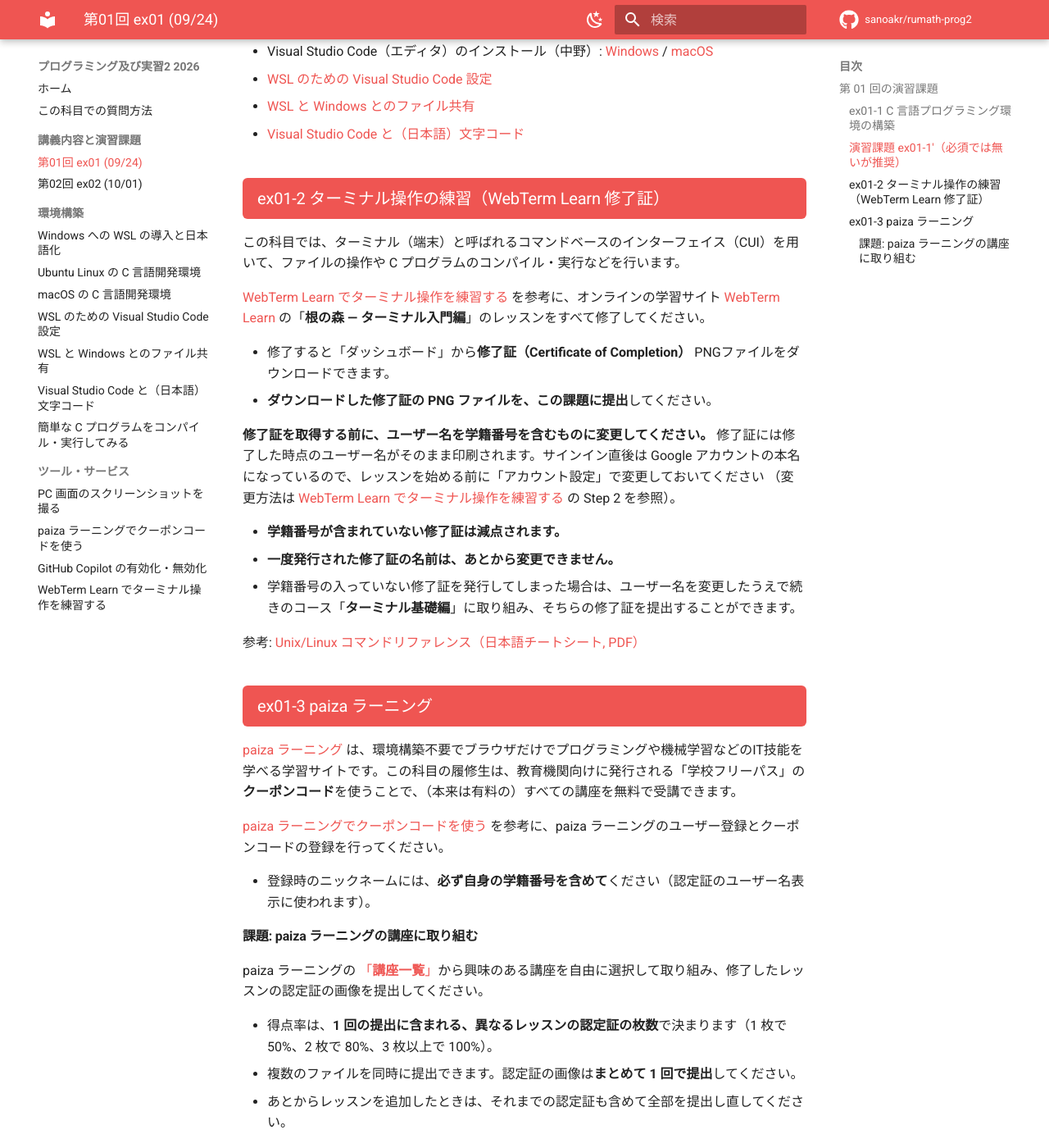
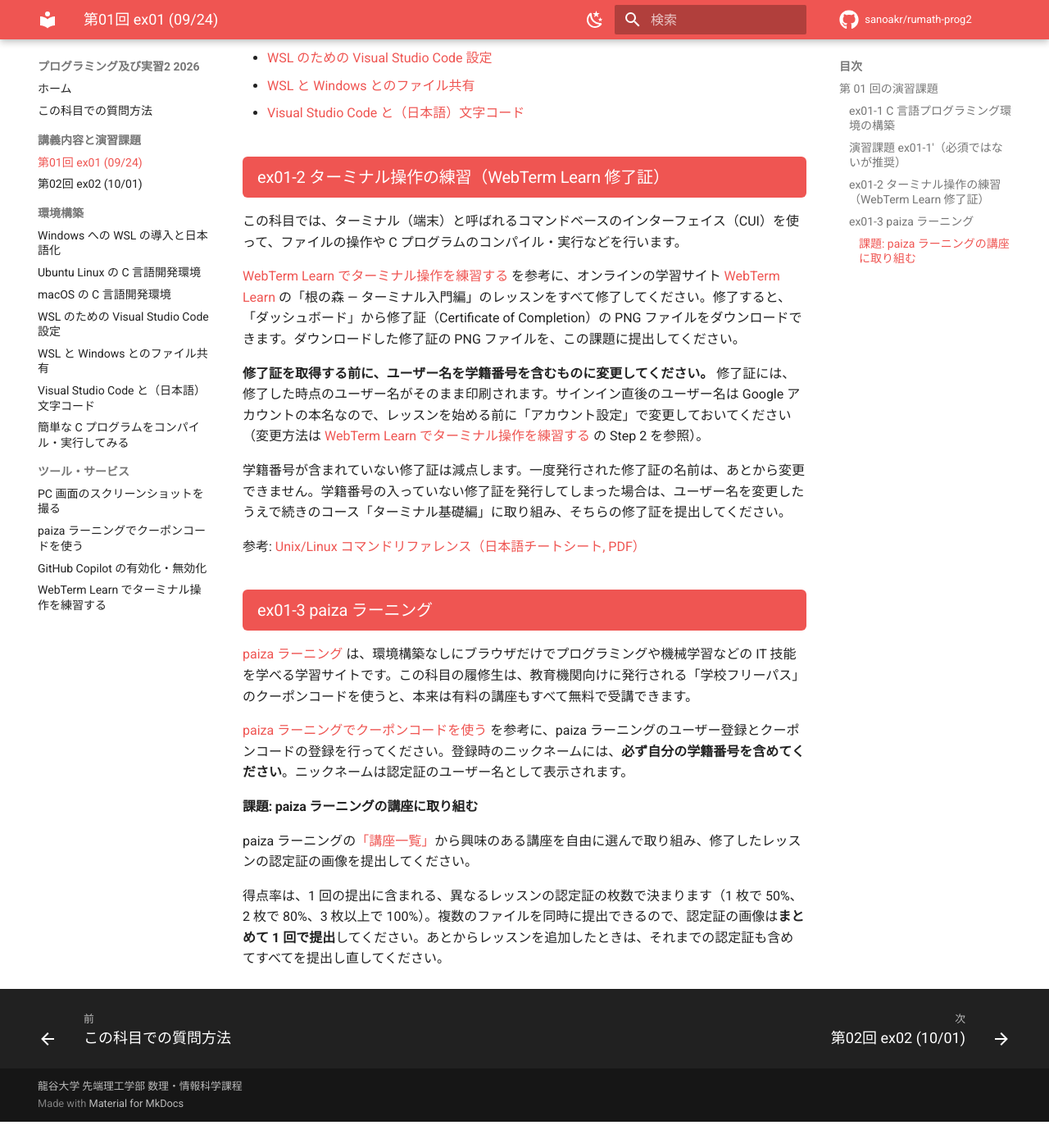
Before and after one commit to sanoakr/rumath-prog2, an MkDocs documentation site: the page built from docs/ex01.md, in a window 1280 px wide and 1400 px high, scrolled down 1229 px. Shown: the whole window at 82% size. Built offline with MkDocs 1.6.1 and Material for MkDocs 9.7.7, drawn with Linux system fonts in a browser that asks for light colours; comment, search, counter and statistics services are not loaded; after the commit the page ends 2597 px from its top, so only the background shows below that; some of the changed text lies outside the part shown.

Commit message:
docs: sync published content

```diff
--- a/docs/ex01.md
+++ b/docs/ex01.md
@@ -1,36 +1,35 @@
 # ex01 — イントロ、C プログラミング環境の構築、シェルコマンドの操作
 
 !!! tip "初回より前に準備できる人へ（事前課題）"
-    **ex01-1 / ex01-1'**（C 言語開発環境とエディタの準備）は、初回（09/24）より前に済ませておいて構いません。実習中にも構築の時間を取りますので、間に合わなくても大丈夫です。
+    ex01-1 と ex01-1'（C 言語開発環境とエディタの準備）は、初回（09/24）より前に済ませても構いません。実習中にも構築の時間を取るので、間に合わなくても大丈夫です。
 
 ## 第 01 回の演習課題 {: .exercise }
 
-講義パートでも説明したように、この科目で利用する OS の標準的な C 言語プログラミング環境を各自で構築します。
+講義パートで説明したとおり、この科目では OS 標準の C 言語プログラミング環境を各自の PC 上に構築します。
 
-前期の「プログラミング及び実習1（中野）」では、初学者の理解を促すため、タートルグラフィックスを利用した数理課程の独自環境で C 言語プログラミングを体験しました。この科目では 2 年次以降の科目でも利用するWindowsやmacOS 標準の環境を利用して、C 言語プログラミング環境を自分の PC 上に構築します。
-以下を参考にしながら、各自で C 言語開発環境を構築してください。
+前期の「プログラミング及び実習1（中野）」では、初学者が理解しやすいように、タートルグラフィックスを使う数理課程の独自環境で C 言語プログラミングを体験しました。この科目では、2 年次以降の科目でも使う Windows や macOS の標準環境を使います。
+以下を参考に、各自で C 言語開発環境を構築してください。
 
-この科目では、課題の提示・提出はすべて **[aiJudge](https://judge.math.ryukoku.ac.jp/)**（オンラインジャッジ、**龍谷大学の全学認証でログイン**）
-で行います。使い方は [aiJudge 学生向けガイド](https://sanoakr.github.io/aijudge/student/) を参照してください。
+この科目では、課題の提示と提出をすべて [aiJudge](https://judge.math.ryukoku.ac.jp/)（オンラインジャッジ）で行います。
+aiJudge には龍谷大学の全学認証でログインします。使い方は [aiJudge 学生向けガイド](https://sanoakr.github.io/aijudge/student/) を参照してください。
 
 <!-- aijudge:begin ex01/p1 -->
 ### ex01-1 C 言語プログラミング環境の構築 {: .exercise }
 
-OS の標準的な C 言語プログラミング環境を、自分の PC 上に構築してください。ターミナル環境で、`cc` コマンドが実行できれば完了です。
+OS の標準的な C 言語プログラミング環境を、自分の PC 上に構築してください。ターミナルで `cc` コマンドを実行できれば完了です。
 
 - Windows: [Windows への WSL の導入と日本語化](https://sanoakr.github.io/rumath-prog2/setup/wsl-install/)
   → [Ubuntu Linux の C 言語開発環境](https://sanoakr.github.io/rumath-prog2/setup/ubuntu-c/)
 - macOS: [macOS の C 言語開発環境](https://sanoakr.github.io/rumath-prog2/setup/macos-c/)
 
-C 言語環境の構築ができたら、**`cc` コマンドを実行したターミナルウィンドウのスクリーンショット画像**を撮影し、[aiJudge](https://judge.math.ryukoku.ac.jp/) 上のこの課題に提出してください。`cc` コマンドの実行結果（エラーメッセージなど）が写っている必要があります。
+環境を構築したら、`cc` コマンドを実行した**ターミナルウィンドウのスクリーンショット画像**を撮影し、[aiJudge](https://judge.math.ryukoku.ac.jp/) のこの課題に提出してください。画像には `cc` コマンドの実行結果（エラーメッセージなど）が写っている必要があります。
 
-各 OS でのスクリーンショット画像の撮影方法は
-[PC 画面のスクリーンショットを撮る](https://sanoakr.github.io/rumath-prog2/setup/screenshot/) にあります。
+各 OS でのスクリーンショットの撮り方は、[PC 画面のスクリーンショットを撮る](https://sanoakr.github.io/rumath-prog2/setup/screenshot/) を参照してください。
 <!-- aijudge:end -->
 
-### 演習課題 ex01-1'（必須では無いが推奨） {: .exercise }
+### 演習課題 ex01-1'（必須ではないが推奨） {: .exercise }
 
-より快適なプログラミング開発環境を構築するために、以下のような設定を行うことをお勧めします。
+より快適にプログラミングできるように、次の設定をお勧めします。
 
 - Visual Studio Code（エディタ）のインストール（中野）: [Windows](http://www602.math.ryukoku.ac.jp/Prog1/vscode-win.html) / [macOS](http://www602.math.ryukoku.ac.jp/Prog1/vscode-mac.html)
 - [WSL のための Visual Studio Code 設定](setup/vscode-wsl.md)
@@ -40,20 +39,14 @@ C 言語環境の構築ができたら、**`cc` コマンドを実行したタ
 <!-- aijudge:begin ex01/p2 -->
 ### ex01-2 ターミナル操作の練習（WebTerm Learn 修了証） {: .exercise }
 
-この科目では、ターミナル（端末）と呼ばれるコマンドベースのインターフェイス（CUI）を用いて、ファイルの操作や C プログラムのコンパイル・実行などを行います。
+この科目では、ターミナル（端末）と呼ばれるコマンドベースのインターフェイス（CUI）を使って、ファイルの操作や C プログラムのコンパイル・実行などを行います。
 
-[WebTerm Learn でターミナル操作を練習する](https://sanoakr.github.io/rumath-prog2/setup/webterm/) を参考に、オンラインの学習サイト [WebTerm Learn](https://learn.webterm.app/ja) の「**根の森 — ターミナル入門編**」のレッスンをすべて修了してください。
-
-- 修了すると「ダッシュボード」から**修了証（Certificate of Completion）** PNGファイルをダウンロードできます。
-- **ダウンロードした修了証の PNG ファイルを、この課題に提出**してください。
+[WebTerm Learn でターミナル操作を練習する](https://sanoakr.github.io/rumath-prog2/setup/webterm/) を参考に、オンラインの学習サイト [WebTerm Learn](https://learn.webterm.app/ja) の「根の森 — ターミナル入門編」のレッスンをすべて修了してください。修了すると、「ダッシュボード」から修了証（Certificate of Completion）の PNG ファイルをダウンロードできます。ダウンロードした修了証の PNG ファイルを、この課題に提出してください。
 
 **修了証を取得する前に、ユーザー名を学籍番号を含むものに変更してください。**
-修了証には修了した時点のユーザー名がそのまま印刷されます。サインイン直後は Google アカウントの本名になっているので、レッスンを始める前に「アカウント設定」で変更しておいてください
-（変更方法は [WebTerm Learn でターミナル操作を練習する](https://sanoakr.github.io/rumath-prog2/setup/webterm/) の Step 2 を参照）。
+修了証には、修了した時点のユーザー名がそのまま印刷されます。サインイン直後のユーザー名は Google アカウントの本名なので、レッスンを始める前に「アカウント設定」で変更しておいてください（変更方法は [WebTerm Learn でターミナル操作を練習する](https://sanoakr.github.io/rumath-prog2/setup/webterm/) の Step 2 を参照）。
 
-- **学籍番号が含まれていない修了証は減点されます。**
-- **一度発行された修了証の名前は、あとから変更できません。**
-- 学籍番号の入っていない修了証を発行してしまった場合は、ユーザー名を変更したうえで続きのコース「**ターミナル基礎編**」に取り組み、そちらの修了証を提出することができます。
+学籍番号が含まれていない修了証は減点します。一度発行された修了証の名前は、あとから変更できません。学籍番号の入っていない修了証を発行してしまった場合は、ユーザー名を変更したうえで続きのコース「ターミナル基礎編」に取り組み、そちらの修了証を提出してください。
 
 参考: [Unix/Linux コマンドリファレンス（日本語チートシート, PDF）](https://kanemotilevel.com/wp/gazou/unix.pdf)
 <!-- aijudge:end -->
@@ -61,17 +54,13 @@ C 言語環境の構築ができたら、**`cc` コマンドを実行したタ
 <!-- aijudge:begin ex01/p3 -->
 ### ex01-3 paiza ラーニング {: .exercise }
 
-[paiza ラーニング](https://paiza.jp/works/) は、環境構築不要でブラウザだけでプログラミングや機械学習などのIT技能を学べる学習サイトです。この科目の履修生は、教育機関向けに発行される「学校フリーパス」の**クーポンコード**を使うことで、（本来は有料の）すべての講座を無料で受講できます。
+[paiza ラーニング](https://paiza.jp/works/) は、環境構築なしにブラウザだけでプログラミングや機械学習などの IT 技能を学べる学習サイトです。この科目の履修生は、教育機関向けに発行される「学校フリーパス」のクーポンコードを使うと、本来は有料の講座もすべて無料で受講できます。
 
-[paiza ラーニングでクーポンコードを使う](https://sanoakr.github.io/rumath-prog2/setup/paiza-coupon/) を参考に、paiza ラーニングのユーザー登録とクーポンコードの登録を行ってください。
-
-- 登録時のニックネームには、**必ず自身の学籍番号を含めて**ください（認定証のユーザー名表示に使われます）。
+[paiza ラーニングでクーポンコードを使う](https://sanoakr.github.io/rumath-prog2/setup/paiza-coupon/) を参考に、paiza ラーニングのユーザー登録とクーポンコードの登録を行ってください。登録時のニックネームには、**必ず自分の学籍番号を含めてください**。ニックネームは認定証のユーザー名として表示されます。
 
 #### 課題: paiza ラーニングの講座に取り組む {: .exercise }
 
-paiza ラーニングの [「**講座一覧**」](https://paiza.jp/works/courses)から興味のある講座を自由に選択して取り組み、修了したレッスンの認定証の画像を提出してください。
+paiza ラーニングの[「講座一覧」](https://paiza.jp/works/courses)から興味のある講座を自由に選んで取り組み、修了したレッスンの認定証の画像を提出してください。
 
-- 得点率は、**1 回の提出に含まれる、異なるレッスンの認定証の枚数**で決まります（1 枚で 50%、2 枚で 80%、3 枚以上で 100%）。
-- 複数のファイルを同時に提出できます。認定証の画像は**まとめて 1 回で提出**してください。
-- あとからレッスンを追加したときは、それまでの認定証も含めて全部を提出し直してください。
+得点率は、1 回の提出に含まれる、異なるレッスンの認定証の枚数で決まります（1 枚で 50%、2 枚で 80%、3 枚以上で 100%）。複数のファイルを同時に提出できるので、認定証の画像は**まとめて 1 回で提出**してください。あとからレッスンを追加したときは、それまでの認定証も含めてすべてを提出し直してください。
 <!-- aijudge:end -->
```
Also changed, not shown: docs/index.md (+3 -3 lines), 3 other files.
